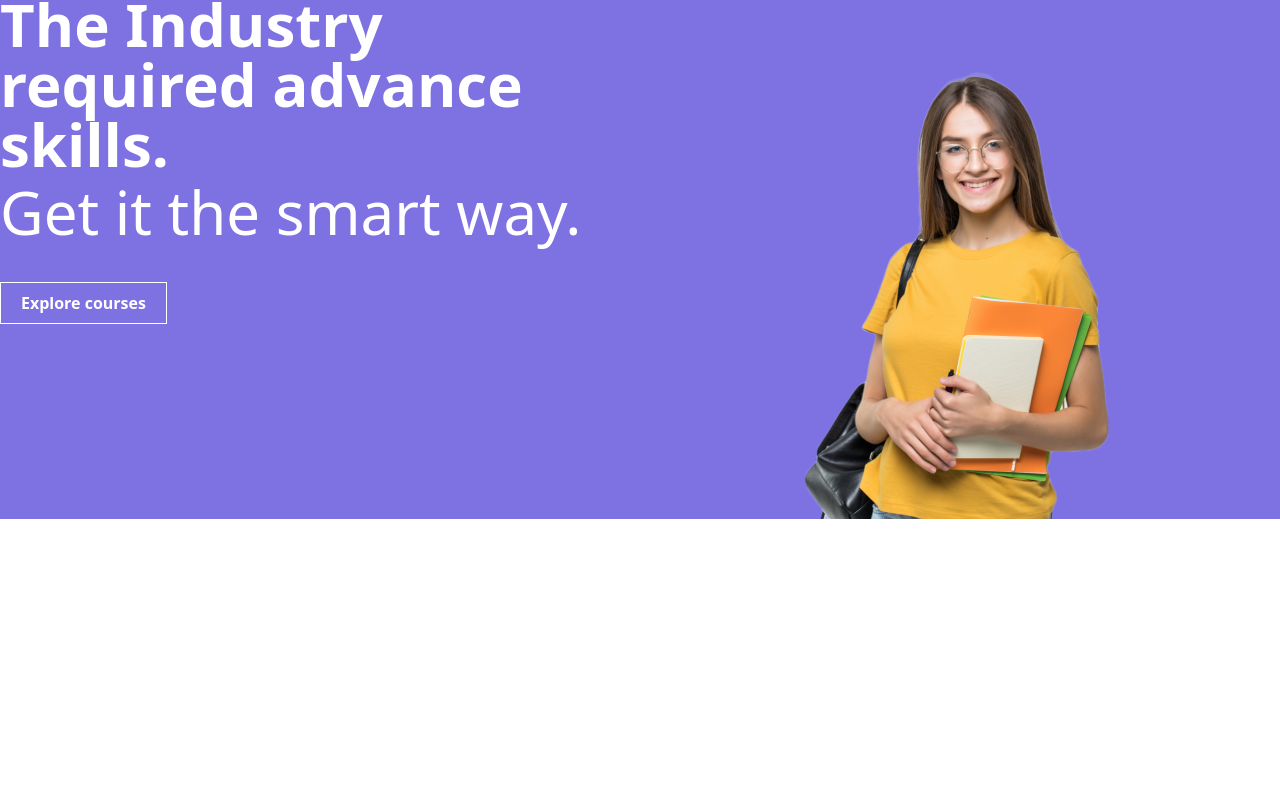
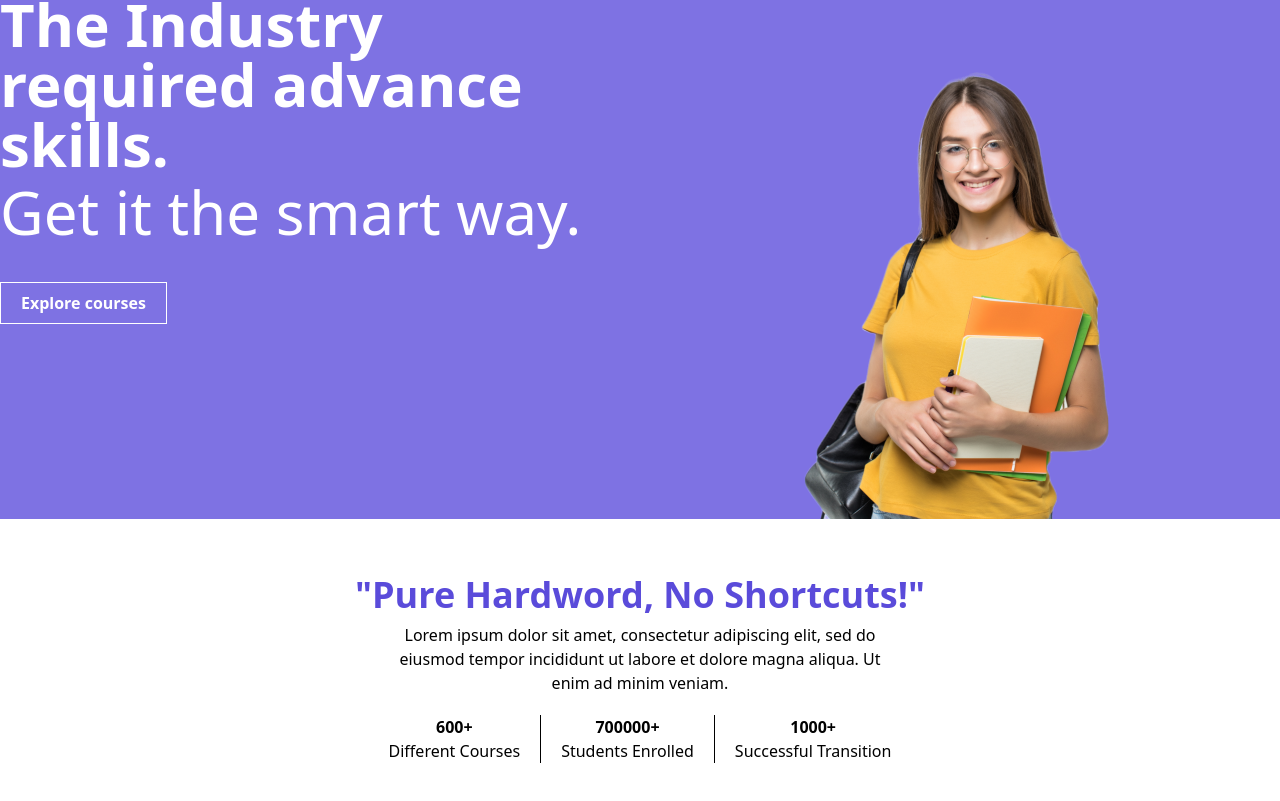
Before and after one commit to kedar1998/pwskills, a React (Create React App) app: page / in a window 1280 px wide. Shown: the part 281-1082 px from the top of the page. Before the commit the page ends 800 px from the top, so only its background shows below. Built offline with nearby package versions, Linux system fonts and the light colour scheme.

Commit message:
add Info section

```diff
--- /dev/null
+++ b/src/components/Info.js
@@ -0,0 +1,28 @@
+import React from 'react'
+
+const Info = () => {
+  return (
+    <div>
+        <section className='max-w-7xl mx-auto py-14 text-center'>
+            <h2 className='text-[#5A4BDA] text-4xl font-bold'>"Pure Hardword, No Shortcuts!"</h2>
+            <p className='max-w-lg mx-auto mt-2'>Lorem ipsum dolor sit amet, consectetur adipiscing elit, sed do eiusmod tempor incididunt ut labore et dolore magna aliqua. Ut enim ad minim veniam.</p>
+            <div className='flex justify-center mt-5 '>
+                <div className='px-5 border-r border-black'>
+                    <p className='font-bold'>600+</p>
+                    <p>Different Courses</p>
+                </div>
+                <div className='px-5 border-r border-black'>
+                    <p className='font-bold'>700000+</p>
+                    <p>Students Enrolled</p>
+                </div>
+                <div className='px-5'>
+                    <p className='font-bold'>1000+</p>
+                    <p>Successful Transition</p>
+                </div>
+            </div>
+        </section>
+    </div>
+  )
+}
+
+export default Info
--- a/src/pages/Home.js
+++ b/src/pages/Home.js
@@ -1,5 +1,6 @@
 import React from 'react'
 import Hero from '../components/Hero'
+import Info from '../components/Info'
 import Navbar from '../components/Navbar'
 
 const Home = () => {
@@ -7,6 +8,7 @@ const Home = () => {
     <div>
       <Navbar />
       <Hero />
+      <Info />
     </div>
   )
 }
```
